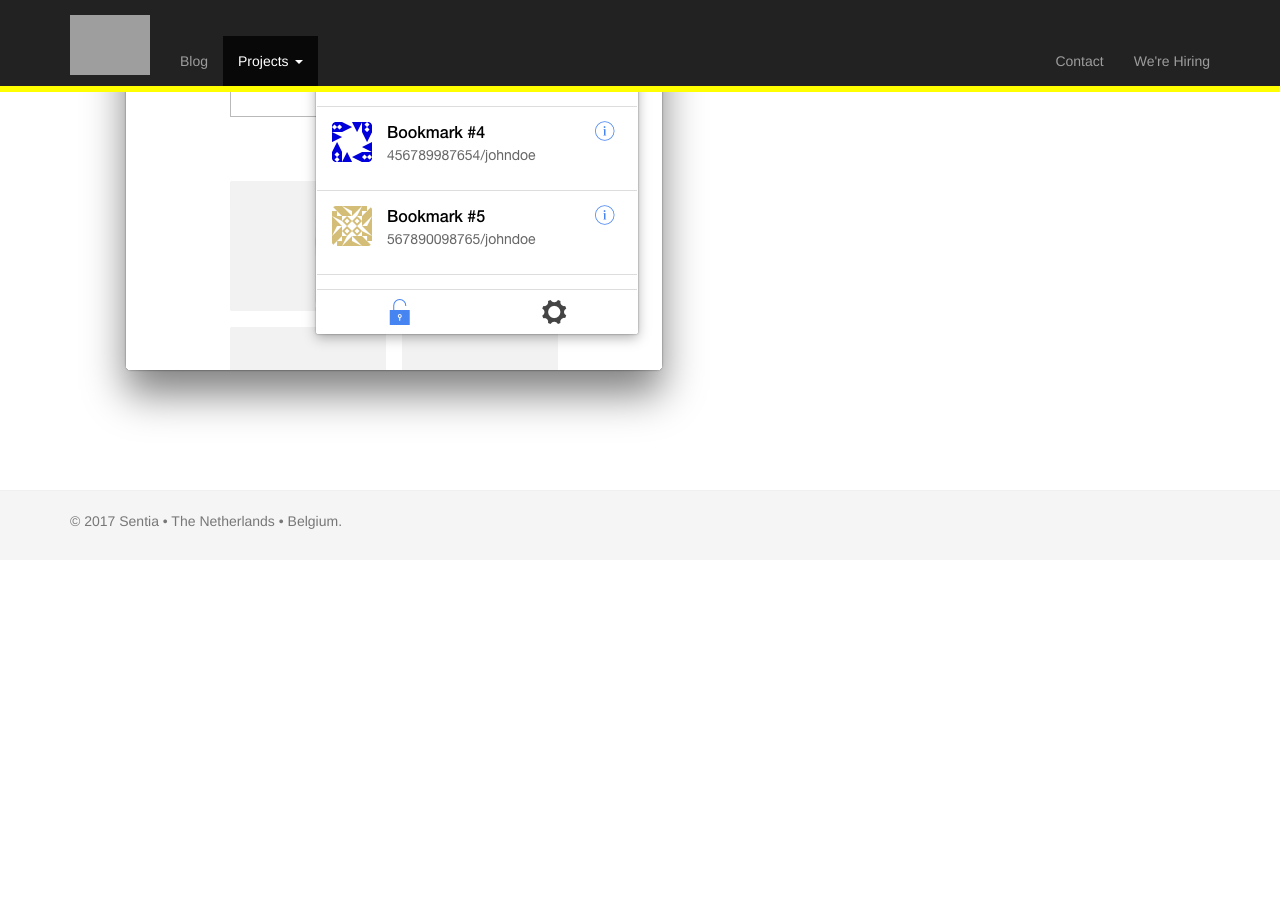
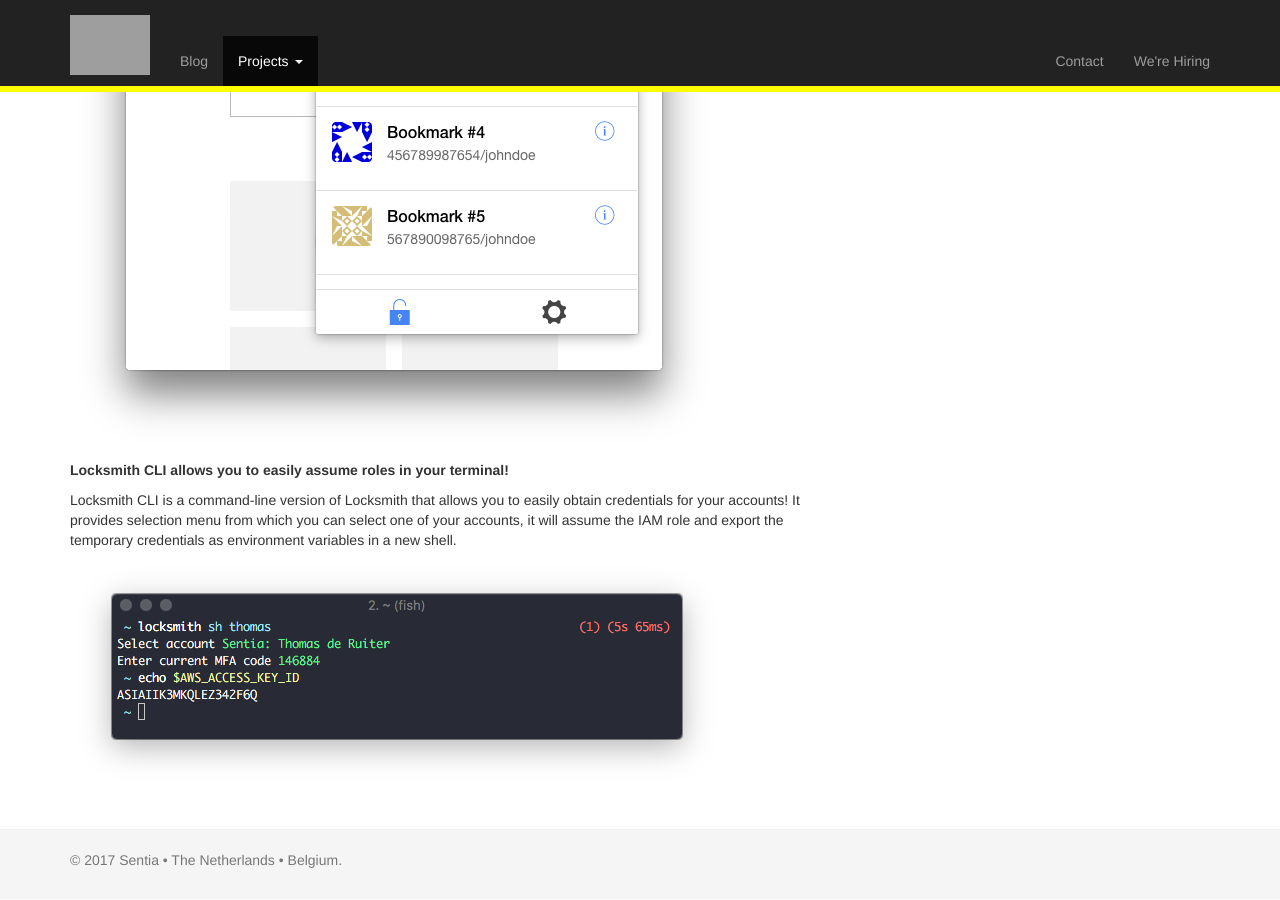
Before and after one commit to sentiampc/sentialabs.github.io, a Jekyll site: the page built from locksmith.md, in a window 1280 px wide and 900 px high, scrolled down 691 px. Built offline with Jekyll 4.4.1, drawn with Linux system fonts in a browser that asks for light colours; nearby versions of some CDN libraries; before the commit the page ends 1252 px from its top, so only the background shows below that; grey boxes are pictures that could not be loaded.

Commit message:
Add CLI section to Locksmith Project

```diff
--- a/locksmith.md
+++ b/locksmith.md
@@ -21,3 +21,13 @@ for one AWS account. This also means that you only need a single MFA (virtual)
 token, no matter how many accounts you manage!
 
 ![](/assets/locksmith/bookmarks.png)
+
+
+**Locksmith CLI allows you to easily assume roles in your terminal!**
+
+Locksmith CLI is a command-line version of Locksmith that allows you to easily
+obtain credentials for your accounts! It provides selection menu from
+which you can select one of your accounts, it will assume the IAM role and
+export the temporary credentials as environment variables in a new shell.
+
+![](/assets/locksmith/locksmith-cli.png)
```
Also changed, not shown: assets/locksmith/locksmith-cli.png (added).
